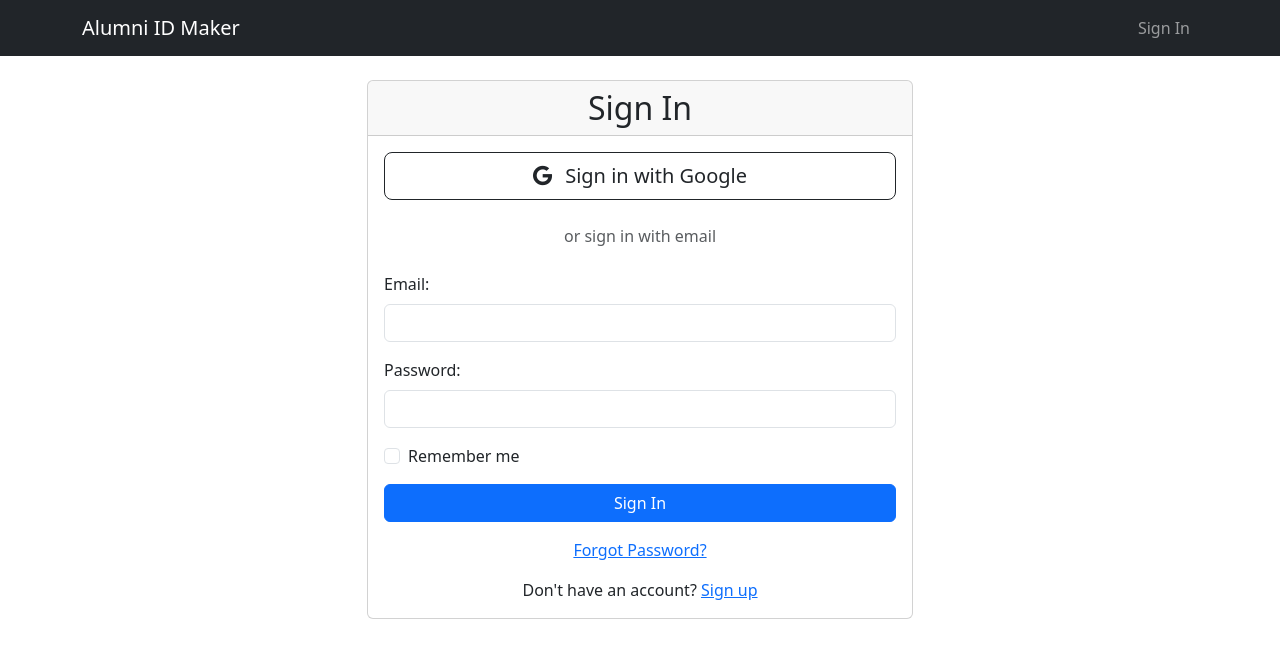
After one commit to dadidelux/ID_Maker, a Django app: page /accounts/login/ in a window 1280 px wide. The commit adds this page. Shown: the top 658 px of the page. Run offline with Django 5.2, Linux system fonts and the light colour scheme; some libraries are stand-ins or nearby versions.

Commit message:
-- update with google Oauth

```diff
--- a/alumni_id/views.py
+++ b/alumni_id/views.py
@@ -1,11 +1,13 @@
 from django.shortcuts import render, redirect, get_object_or_404
 from django.contrib import messages
+from django.contrib.auth.decorators import login_required
 from .models import IDBackground, AlumniProfile
 from .forms import IDBackgroundForm, AlumniProfileForm
 
 def home(request):
     return render(request, 'alumni_id/home.html')
 
+@login_required
 def upload_background(request):
     if request.method == 'POST':
         form = IDBackgroundForm(request.POST, request.FILES)
@@ -18,10 +20,12 @@ def upload_background(request):
 
     return render(request, 'alumni_id/upload_background.html', {'form': form})
 
+@login_required
 def background_list(request):
     backgrounds = IDBackground.objects.filter(is_active=True)
     return render(request, 'alumni_id/background_list.html', {'backgrounds': backgrounds})
 
+@login_required
 def register_alumni(request):
     if request.method == 'POST':
         form = AlumniProfileForm(request.POST, request.FILES)
@@ -34,10 +38,12 @@ def register_alumni(request):
 
     return render(request, 'alumni_id/register_alumni.html', {'form': form})
 
+@login_required
 def alumni_list(request):
     alumni = AlumniProfile.objects.all()
     return render(request, 'alumni_id/alumni_list.html', {'alumni': alumni})
 
+@login_required
 def view_id_card(request, alumni_id):
     alumni = get_object_or_404(AlumniProfile, id=alumni_id)
     return render(request, 'alumni_id/view_id_card.html', {
--- a/id_maker/urls.py
+++ b/id_maker/urls.py
@@ -18,8 +18,10 @@ from django.contrib import admin
 from django.urls import path, include
 from django.conf import settings
 from django.conf.urls.static import static
+from django.views.generic import RedirectView
 
 urlpatterns = [
     path('admin/', admin.site.urls),
     path('', include('alumni_id.urls')),
+    path('accounts/', include('allauth.urls')),
 ] + static(settings.MEDIA_URL, document_root=settings.MEDIA_ROOT)
--- /dev/null
+++ b/templates/account/login.html
@@ -0,0 +1,74 @@
+{% extends "base.html" %}
+{% load i18n %}
+{% load account socialaccount %}
+
+{% block title %}Login{% endblock %}
+
+{% block content %}
+<div class="row justify-content-center">
+    <div class="col-md-6">
+        <div class="card">
+            <div class="card-header">
+                <h2 class="text-center mb-0">{% trans "Sign In" %}</h2>
+            </div>
+            <div class="card-body">
+                {% get_providers as socialaccount_providers %}
+
+                {% if socialaccount_providers %}
+                <div class="text-center mb-4">
+                    <a href="{% provider_login_url 'google' %}" class="btn btn-outline-dark btn-lg w-100">
+                        <i class="fab fa-google" style="margin-right: 8px;"></i>
+                        Sign in with Google
+                    </a>
+                </div>
+
+                <div class="text-center mb-4">
+                    <span class="text-muted">or sign in with email</span>
+                </div>
+                {% endif %}
+
+                <form class="login" method="POST" action="{% url 'account_login' %}">
+                    {% csrf_token %}
+
+                    {% if form.errors %}
+                    <div class="alert alert-danger">
+                        <strong>Error:</strong> Please check your credentials and try again.
+                    </div>
+                    {% endif %}
+
+                    <div class="mb-3">
+                        <label for="id_login" class="form-label">Email:</label>
+                        <input type="email" name="login" class="form-control" id="id_login" required>
+                    </div>
+
+                    <div class="mb-3">
+                        <label for="id_password" class="form-label">Password:</label>
+                        <input type="password" name="password" class="form-control" id="id_password" required>
+                    </div>
+
+                    <div class="mb-3 form-check">
+                        <input type="checkbox" name="remember" class="form-check-input" id="id_remember">
+                        <label class="form-check-label" for="id_remember">Remember me</label>
+                    </div>
+
+                    {% if redirect_field_value %}
+                    <input type="hidden" name="{{ redirect_field_name }}" value="{{ redirect_field_value }}" />
+                    {% endif %}
+
+                    <div class="d-grid">
+                        <button class="btn btn-primary" type="submit">{% trans "Sign In" %}</button>
+                    </div>
+                </form>
+
+                <div class="mt-3 text-center">
+                    <a href="{% url 'account_reset_password' %}">{% trans "Forgot Password?" %}</a>
+                </div>
+
+                <div class="mt-3 text-center">
+                    Don't have an account? <a href="{% url 'account_signup' %}">Sign up</a>
+                </div>
+            </div>
+        </div>
+    </div>
+</div>
+{% endblock %}
--- a/templates/base.html
+++ b/templates/base.html
@@ -5,6 +5,7 @@
     <meta name="viewport" content="width=device-width, initial-scale=1.0">
     <title>Alumni ID Maker - {% block title %}{% endblock %}</title>
     <link href="https://cdn.jsdelivr.net/npm/bootstrap@5.3.0/dist/css/bootstrap.min.css" rel="stylesheet">
+    <link href="https://cdnjs.cloudflare.com/ajax/libs/font-awesome/6.0.0/css/all.min.css" rel="stylesheet">
 </head>
 <body>
     <nav class="navbar navbar-expand-lg navbar-dark bg-dark">
@@ -14,7 +15,8 @@
                 <span class="navbar-toggler-icon"></span>
             </button>
             <div class="collapse navbar-collapse" id="navbarNav">
-                <ul class="navbar-nav">
+                <ul class="navbar-nav me-auto">
+                    {% if user.is_authenticated %}
                     <li class="nav-item">
                         <a class="nav-link" href="{% url 'upload_background' %}">Upload Background</a>
                     </li>
@@ -27,6 +29,27 @@
                     <li class="nav-item">
                         <a class="nav-link" href="{% url 'alumni_list' %}">Alumni List</a>
                     </li>
+                    {% endif %}
+                </ul>
+                <ul class="navbar-nav">
+                    {% if user.is_authenticated %}
+                    <li class="nav-item dropdown">
+                        <a class="nav-link dropdown-toggle" href="#" id="navbarDropdown" role="button" data-bs-toggle="dropdown">
+                            {{ user.email }}
+                        </a>
+                        <ul class="dropdown-menu dropdown-menu-end">
+                            {% if user.is_staff %}
+                            <li><a class="dropdown-item" href="{% url 'admin:index' %}">Admin Panel</a></li>
+                            <li><hr class="dropdown-divider"></li>
+                            {% endif %}
+                            <li><a class="dropdown-item" href="{% url 'account_logout' %}">Sign Out</a></li>
+                        </ul>
+                    </li>
+                    {% else %}
+                    <li class="nav-item">
+                        <a class="nav-link" href="{% url 'account_login' %}">Sign In</a>
+                    </li>
+                    {% endif %}
                 </ul>
             </div>
         </div>
```
Also changed, not shown: id_maker/settings.py (+57 -0 lines).
